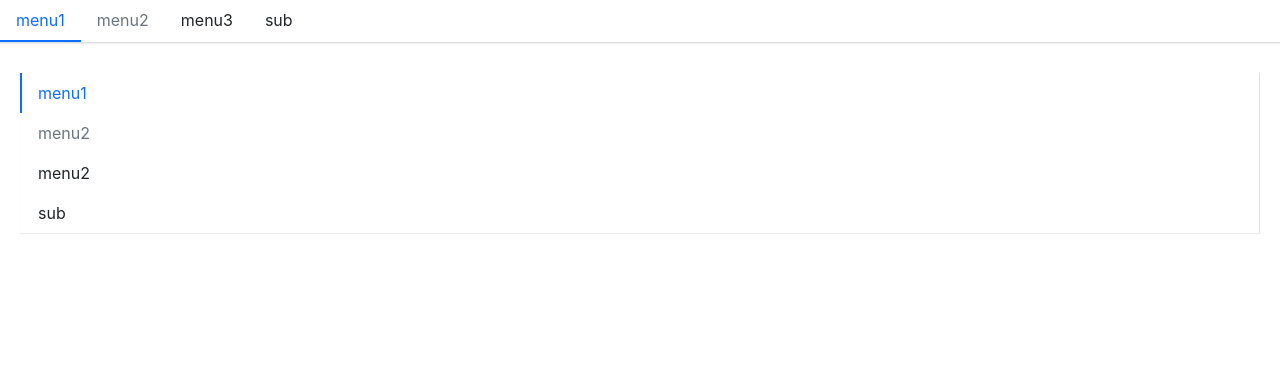
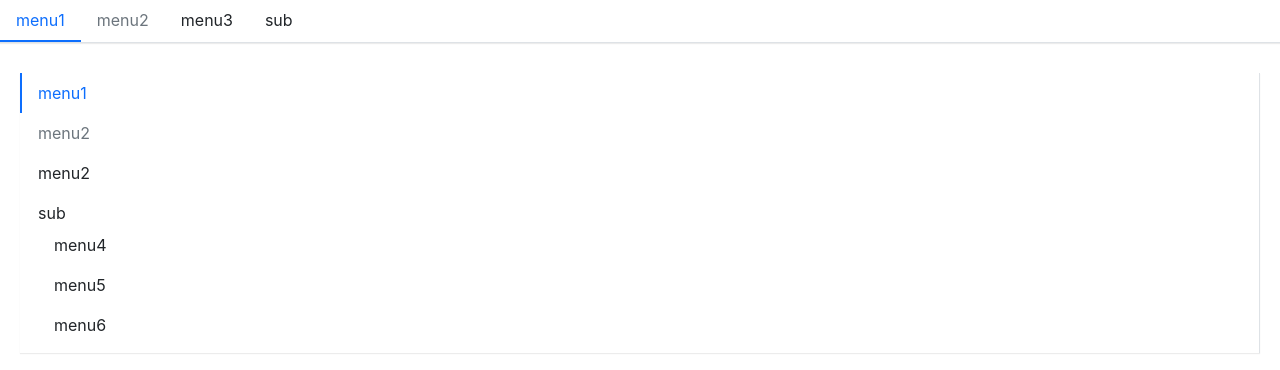
Before and after one commit to LilyLinxl/super-ui, a React (Create React App) app: page / in a window 1280 px wide. Shown: the top 370 px of the page. Built offline with nearby package versions, Linux system fonts and the light colour scheme.

Commit message:
feat: default opened

```diff
--- a/src/App.tsx
+++ b/src/App.tsx
@@ -29,6 +29,7 @@ function App() {
           alert(index);
         }}
         mode="vertical"
+        defaultOpenSubMenus={["3"]}
       >
         <MenuItem>menu1</MenuItem>
         <MenuItem disabled>menu2</MenuItem>
--- a/src/components/Menu2/menu.tsx
+++ b/src/components/Menu2/menu.tsx
@@ -7,40 +7,51 @@ import React, {
 import classNames from "classnames";
 import { MenuItemProps } from "./menuItem";
 type MenuMode = "vertical" | "horizontal";
-type OnSelectCallback = (selectedIndex: number) => void;
+type OnSelectCallback = (selectedIndex: string) => void;
 export interface MenuProps {
-  defaultIndex?: number;
+  defaultIndex?: string;
   className?: string;
   mode?: MenuMode;
   style?: CSSProperties;
   children?: ReactNode;
   onSelect?: OnSelectCallback;
+  defaultOpenSubMenus?: string[];
 }
 interface IMenuContext {
-  index: number;
+  index: string;
   onSelect?: OnSelectCallback;
   mode?: MenuMode;
+  defaultOpenSubMenus?: string[];
 }
 
-export const MenuContext = createContext<IMenuContext>({ index: 0 });
+export const MenuContext = createContext<IMenuContext>({ index: "0" });
 
 const Menu: React.FC<MenuProps> = (props) => {
-  const { className, mode, style, onSelect, defaultIndex, children } = props;
+  const {
+    className,
+    mode,
+    style,
+    onSelect,
+    defaultIndex,
+    children,
+    defaultOpenSubMenus,
+  } = props;
   const [currentActive, setActive] = useState(defaultIndex);
   const classnames = classNames("super-menu", className, {
     [`menu-vertical`]: mode === "vertical",
     [`menu-horizontal`]: mode === "horizontal",
   });
 
-  const handleSelect = (index: number) => {
+  const handleSelect = (index: string) => {
     setActive(index);
     onSelect && onSelect(index);
   };
 
   const passedContent: IMenuContext = {
-    index: currentActive ? currentActive : 0,
+    index: currentActive ? currentActive : "0",
     onSelect: handleSelect,
-    mode: mode,
+    mode,
+    defaultOpenSubMenus,
   };
 
   const renderChildren = () => {
@@ -49,7 +60,7 @@ const Menu: React.FC<MenuProps> = (props) => {
         child as React.FunctionComponentElement<MenuItemProps>;
       const { displayName } = childElement.type;
       if (displayName === "MenuItem" || displayName === "SubMenu") {
-        return React.cloneElement(childElement, { index });
+        return React.cloneElement(childElement, { index: index.toString() });
       } else {
         console.error(
           "Warning:Menu has a child which is not a MenuItem Component"
@@ -66,7 +77,8 @@ const Menu: React.FC<MenuProps> = (props) => {
   );
 };
 Menu.defaultProps = {
-  defaultIndex: 0,
+  defaultIndex: "0",
   mode: "horizontal",
+  defaultOpenSubMenus: [],
 };
 export default Menu;
--- a/src/components/Menu2/menuItem.tsx
+++ b/src/components/Menu2/menuItem.tsx
@@ -2,7 +2,7 @@ import React, { CSSProperties, ReactNode, useContext } from "react";
 import classNames from "classnames";
 import { MenuContext } from "./menu";
 export interface MenuItemProps {
-  index?: number;
+  index?: string;
   disabled?: boolean;
   className?: string;
   style?: CSSProperties;
@@ -16,7 +16,7 @@ const MenuItem: React.FC<MenuItemProps> = (props) => {
     "is-active": context.index === index,
   });
   const handleClick = () => {
-    if (context.onSelect && !disabled && typeof index === "number") {
+    if (context.onSelect && !disabled && typeof index === "string") {
       context.onSelect(index);
     }
   };
--- a/src/components/Menu2/subMenu.tsx
+++ b/src/components/Menu2/subMenu.tsx
@@ -2,15 +2,20 @@ import React, { useState, ReactNode, useContext } from "react";
 import classNames from "classnames";
 import { MenuContext } from "./menu";
 export interface SubMenuProps {
-  index?: number;
+  index?: string;
   title?: string;
   className?: string;
   children?: ReactNode;
+  openedIndex?: string;
 }
 const SubMenu: React.FC<SubMenuProps> = (props) => {
   const { index, className, children, title } = props;
   const context = useContext(MenuContext);
-  const [isOpen, setIsOpen] = useState(false);
+  const defaultOpen =
+    index && context.mode === "vertical"
+      ? context.defaultOpenSubMenus?.includes(index)
+      : false;
+  const [isOpen, setIsOpen] = useState(defaultOpen);
   const classes = classNames("menu-item submenu-item", className, {
     "is-active": context.index === index,
   });
@@ -43,11 +48,11 @@ const SubMenu: React.FC<SubMenuProps> = (props) => {
     const subMenuClasses = classNames("super-submenu", {
       "menu-opened": isOpen,
     });
-    const subMenuChildren = React.Children.map(children, (child, index) => {
+    const subMenuChildren = React.Children.map(children, (child, i) => {
       const subChild = child as React.FunctionComponentElement<SubMenuProps>;
       const { displayName } = subChild.type;
       if (displayName === "MenuItem") {
-        return React.cloneElement(subChild, { index });
+        return React.cloneElement(subChild, { index: `${index}-${i}` });
       } else {
         console.error(
           "Warning:Menu has a child which is not a MenuItem Component"
```
Also changed, not shown: 1 other file (tests, documents, lock files or other folders).
